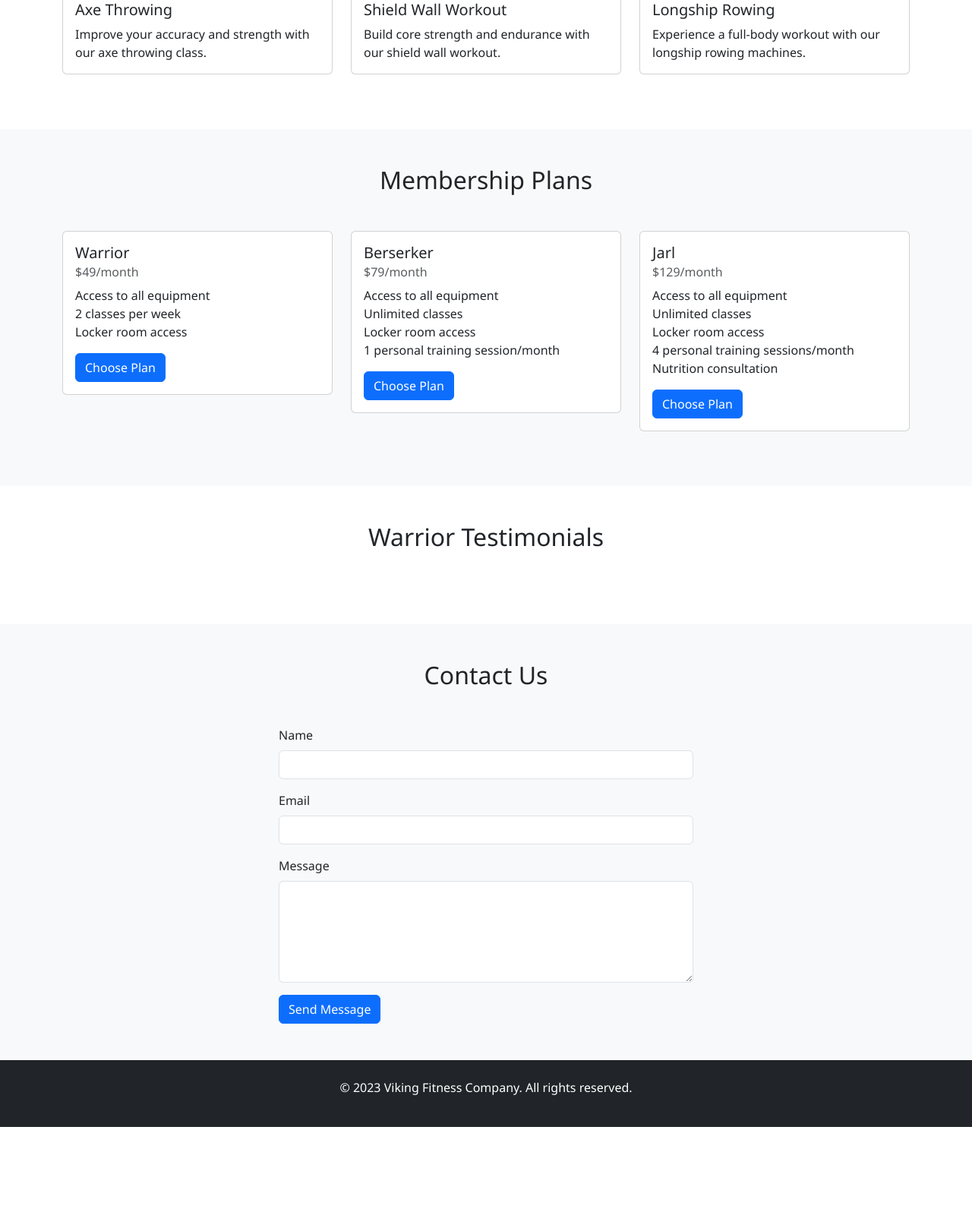
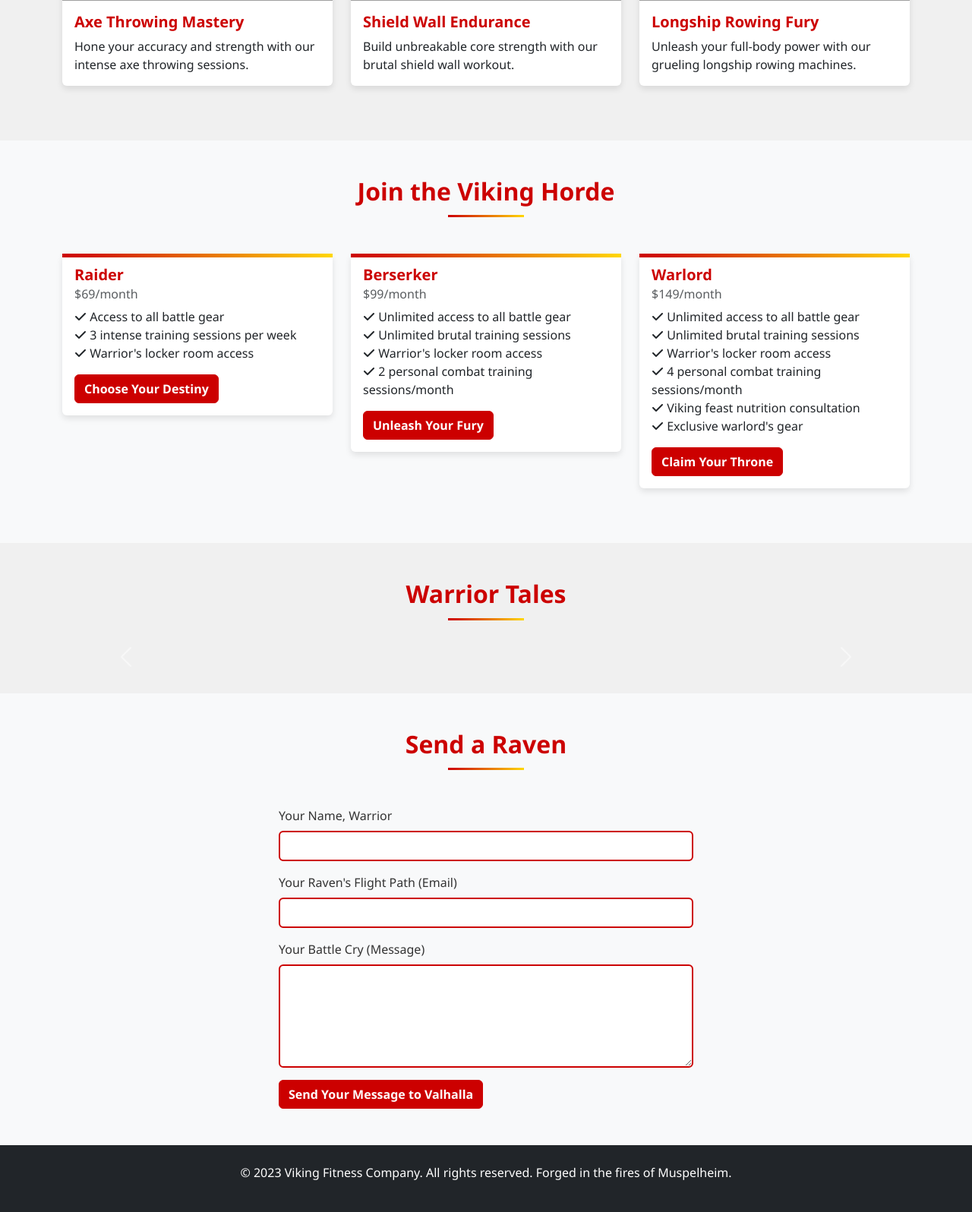
Before and after one commit to Caffeine-Gallery/valhalla-gains-0192d3b40f9b, a website built with Vite: page frontend/index.html in a window 1280 px wide. Shown: the part 977-2573 px from the top of the page at 76% size. Before the commit the page ends 2461 px from the top, so only its background shows below. Built offline with nearby package versions, Linux system fonts and the light colour scheme; grey boxes are pictures that could not be loaded; what @dfinity/agent would draw is missing.

Commit message:
0192d3b7-a45d-7118-be68-3b0217d22767

```diff
--- a/frontend/index.css
+++ b/frontend/index.css
@@ -1,5 +1,26 @@
 body {
     font-family: 'Segoe UI', Tahoma, Geneva, Verdana, sans-serif;
+    background-color: #f0f0f0;
+    color: #333;
+}
+
+.navbar {
+    background-color: #1a1a1a !important;
+}
+
+.navbar-brand {
+    font-weight: bold;
+    font-size: 1.5rem;
+    color: #ffd700 !important;
+}
+
+.nav-link {
+    color: #ffffff !important;
+    font-weight: bold;
+}
+
+.nav-link:hover {
+    color: #ffd700 !important;
 }
 
 .hero {
@@ -19,7 +40,7 @@ body {
     left: 0;
     right: 0;
     bottom: 0;
-    background: rgba(0, 0, 0, 0.5);
+    background: rgba(0, 0, 0, 0.6);
 }
 
 .hero .container {
@@ -40,17 +61,30 @@ body {
     text-shadow: 1px 1px 2px rgba(0, 0, 0, 0.5);
 }
 
-.navbar-brand {
+.btn-primary {
+    background-color: #cc0000;
+    border-color: #cc0000;
     font-weight: bold;
-    font-size: 1.5rem;
+}
+
+.btn-primary:hover {
+    background-color: #990000;
+    border-color: #990000;
 }
 
 .card {
     transition: transform 0.3s;
+    border: none;
+    box-shadow: 0 4px 8px rgba(0,0,0,0.1);
 }
 
 .card:hover {
     transform: translateY(-5px);
+}
+
+.card-title {
+    color: #cc0000;
+    font-weight: bold;
 }
 
 #loadingSpinner {
@@ -59,6 +93,11 @@ body {
     left: 50%;
     transform: translate(-50%, -50%);
     z-index: 9999;
+}
+
+footer {
+    background-color: #1a1a1a !important;
+    color: #ffd700 !important;
 }
 
 @media (max-width: 768px) {
@@ -70,3 +109,42 @@ body {
         font-size: 1.2rem;
     }
 }
+
+/* Viking-inspired decorative elements */
+.card::before {
+    content: '';
+    position: absolute;
+    top: 0;
+    left: 0;
+    right: 0;
+    height: 5px;
+    background: linear-gradient(90deg, #cc0000, #ffd700);
+}
+
+h2 {
+    position: relative;
+    padding-bottom: 15px;
+    margin-bottom: 30px;
+    color: #cc0000;
+    font-weight: bold;
+}
+
+h2::after {
+    content: '';
+    position: absolute;
+    bottom: 0;
+    left: 50%;
+    transform: translateX(-50%);
+    width: 100px;
+    height: 3px;
+    background: linear-gradient(90deg, #cc0000, #ffd700);
+}
+
+.form-control {
+    border: 2px solid #cc0000;
+}
+
+.form-control:focus {
+    border-color: #ffd700;
+    box-shadow: 0 0 0 0.2rem rgba(255, 215, 0, 0.25);
+}
--- a/frontend/index.html
+++ b/frontend/index.html
@@ -3,24 +3,25 @@
 <head>
     <meta charset="UTF-8">
     <meta name="viewport" content="width=device-width, initial-scale=1.0">
-    <title>Viking Fitness Company</title>
+    <title>Viking Fitness Company - Forge Your Warrior Body</title>
     <link href="https://cdn.jsdelivr.net/npm/bootstrap@5.3.0-alpha1/dist/css/bootstrap.min.css" rel="stylesheet">
+    <link rel="stylesheet" href="https://cdnjs.cloudflare.com/ajax/libs/font-awesome/6.1.1/css/all.min.css">
     <link rel="stylesheet" href="index.css">
 </head>
 <body>
     <nav class="navbar navbar-expand-lg navbar-dark bg-dark">
         <div class="container">
-            <a class="navbar-brand" href="#">Viking Fitness</a>
+            <a class="navbar-brand" href="#"><i class="fas fa-hammer"></i> Viking Fitness</a>
             <button class="navbar-toggler" type="button" data-bs-toggle="collapse" data-bs-target="#navbarNav" aria-controls="navbarNav" aria-expanded="false" aria-label="Toggle navigation">
                 <span class="navbar-toggler-icon"></span>
             </button>
             <div class="collapse navbar-collapse" id="navbarNav">
                 <ul class="navbar-nav ms-auto">
                     <li class="nav-item"><a class="nav-link" href="#home">Home</a></li>
-                    <li class="nav-item"><a class="nav-link" href="#classes">Classes</a></li>
-                    <li class="nav-item"><a class="nav-link" href="#membership">Membership</a></li>
-                    <li class="nav-item"><a class="nav-link" href="#testimonials">Testimonials</a></li>
-                    <li class="nav-item"><a class="nav-link" href="#contact">Contact</a></li>
+                    <li class="nav-item"><a class="nav-link" href="#classes">Battle Training</a></li>
+                    <li class="nav-item"><a class="nav-link" href="#membership">Join the Horde</a></li>
+                    <li class="nav-item"><a class="nav-link" href="#testimonials">Warrior Tales</a></li>
+                    <li class="nav-item"><a class="nav-link" href="#contact">Send a Raven</a></li>
                 </ul>
             </div>
         </div>
@@ -28,22 +29,22 @@
 
     <header id="home" class="hero">
         <div class="container text-center">
-            <h1>Unleash Your Inner Viking</h1>
-            <p>Join Viking Fitness Company and conquer your fitness goals!</p>
-            <a href="#membership" class="btn btn-primary btn-lg">Join Now</a>
+            <h1>Forge Your Warrior Body</h1>
+            <p>Join Viking Fitness Company and conquer your limits!</p>
+            <a href="#membership" class="btn btn-primary btn-lg">Enlist Now</a>
         </div>
     </header>
 
     <section id="classes" class="py-5">
         <div class="container">
-            <h2 class="text-center mb-5">Our Viking-Inspired Classes</h2>
+            <h2 class="text-center mb-5">Our Viking Battle Training</h2>
             <div class="row">
                 <div class="col-md-4 mb-4">
                     <div class="card">
                         <img src="https://images.unsplash.com/photo-1534438327276-14e5300c3a48?ixlib=rb-4.0.3&ixid=MnwxMjA3fDB8MHxwaG90by1wYWdlfHx8fGVufDB8fHx8&auto=format&fit=crop&w=1470&q=80" class="card-img-top" alt="Axe Throwing">
                         <div class="card-body">
-                            <h5 class="card-title">Axe Throwing</h5>
-                            <p class="card-text">Improve your accuracy and strength with our axe throwing class.</p>
+                            <h5 class="card-title">Axe Throwing Mastery</h5>
+                            <p class="card-text">Hone your accuracy and strength with our intense axe throwing sessions.</p>
                         </div>
                     </div>
                 </div>
@@ -51,8 +52,8 @@
                     <div class="card">
                         <img src="https://images.unsplash.com/photo-1526506118085-60ce8714f8c5?ixlib=rb-4.0.3&ixid=MnwxMjA3fDB8MHxwaG90by1wYWdlfHx8fGVufDB8fHx8&auto=format&fit=crop&w=687&q=80" class="card-img-top" alt="Shield Wall Workout">
                         <div class="card-body">
-                            <h5 class="card-title">Shield Wall Workout</h5>
-                            <p class="card-text">Build core strength and endurance with our shield wall workout.</p>
+                            <h5 class="card-title">Shield Wall Endurance</h5>
+                            <p class="card-text">Build unbreakable core strength with our brutal shield wall workout.</p>
                         </div>
                     </div>
                 </div>
@@ -60,8 +61,8 @@
                     <div class="card">
                         <img src="https://images.unsplash.com/photo-1517963879433-6ad2b056d712?ixlib=rb-4.0.3&ixid=MnwxMjA3fDB8MHxwaG90by1wYWdlfHx8fGVufDB8fHx8&auto=format&fit=crop&w=1470&q=80" class="card-img-top" alt="Longship Rowing">
                         <div class="card-body">
-                            <h5 class="card-title">Longship Rowing</h5>
-                            <p class="card-text">Experience a full-body workout with our longship rowing machines.</p>
+                            <h5 class="card-title">Longship Rowing Fury</h5>
+                            <p class="card-text">Unleash your full-body power with our grueling longship rowing machines.</p>
                         </div>
                     </div>
                 </div>
@@ -71,19 +72,19 @@
 
     <section id="membership" class="py-5 bg-light">
         <div class="container">
-            <h2 class="text-center mb-5">Membership Plans</h2>
+            <h2 class="text-center mb-5">Join the Viking Horde</h2>
             <div class="row">
                 <div class="col-md-4 mb-4">
                     <div class="card">
                         <div class="card-body">
-                            <h5 class="card-title">Warrior</h5>
-                            <h6 class="card-subtitle mb-2 text-muted">$49/month</h6>
+                            <h5 class="card-title">Raider</h5>
+                            <h6 class="card-subtitle mb-2 text-muted">$69/month</h6>
                             <ul class="list-unstyled">
-                                <li>Access to all equipment</li>
-                                <li>2 classes per week</li>
-                                <li>Locker room access</li>
+                                <li><i class="fas fa-check"></i> Access to all battle gear</li>
+                                <li><i class="fas fa-check"></i> 3 intense training sessions per week</li>
+                                <li><i class="fas fa-check"></i> Warrior's locker room access</li>
                             </ul>
-                            <a href="#" class="btn btn-primary">Choose Plan</a>
+                            <a href="#" class="btn btn-primary">Choose Your Destiny</a>
                         </div>
                     </div>
                 </div>
@@ -91,30 +92,31 @@
                     <div class="card">
                         <div class="card-body">
                             <h5 class="card-title">Berserker</h5>
-                            <h6 class="card-subtitle mb-2 text-muted">$79/month</h6>
+                            <h6 class="card-subtitle mb-2 text-muted">$99/month</h6>
                             <ul class="list-unstyled">
-                                <li>Access to all equipment</li>
-                                <li>Unlimited classes</li>
-                                <li>Locker room access</li>
-                                <li>1 personal training session/month</li>
+                                <li><i class="fas fa-check"></i> Unlimited access to all battle gear</li>
+                                <li><i class="fas fa-check"></i> Unlimited brutal training sessions</li>
+                                <li><i class="fas fa-check"></i> Warrior's locker room access</li>
+                                <li><i class="fas fa-check"></i> 2 personal combat training sessions/month</li>
                             </ul>
-                            <a href="#" class="btn btn-primary">Choose Plan</a>
+                            <a href="#" class="btn btn-primary">Unleash Your Fury</a>
                         </div>
                     </div>
                 </div>
                 <div class="col-md-4 mb-4">
                     <div class="card">
                         <div class="card-body">
-                            <h5 class="card-title">Jarl</h5>
-                            <h6 class="card-subtitle mb-2 text-muted">$129/month</h6>
+                            <h5 class="card-title">Warlord</h5>
+                            <h6 class="card-subtitle mb-2 text-muted">$149/month</h6>
                             <ul class="list-unstyled">
-                                <li>Access to all equipment</li>
-                                <li>Unlimited classes</li>
-                                <li>Locker room access</li>
-                                <li>4 personal training sessions/month</li>
-                                <li>Nutrition consultation</li>
+                                <li><i class="fas fa-check"></i> Unlimited access to all battle gear</li>
+                                <li><i class="fas fa-check"></i> Unlimited brutal training sessions</li>
+                                <li><i class="fas fa-check"></i> Warrior's locker room access</li>
+                                <li><i class="fas fa-check"></i> 4 personal combat training sessions/month</li>
+                                <li><i class="fas fa-check"></i> Viking feast nutrition consultation</li>
+                                <li><i class="fas fa-check"></i> Exclusive warlord's gear</li>
                             </ul>
-                            <a href="#" class="btn btn-primary">Choose Plan</a>
+                            <a href="#" class="btn btn-primary">Claim Your Throne</a>
                         </div>
                     </div>
                 </div>
@@ -124,7 +126,7 @@
 
     <section id="testimonials" class="py-5">
         <div class="container">
-            <h2 class="text-center mb-5">Warrior Testimonials</h2>
+            <h2 class="text-center mb-5">Warrior Tales</h2>
             <div id="testimonialCarousel" class="carousel slide" data-bs-ride="carousel">
                 <div class="carousel-inner">
                     <!-- Testimonials will be dynamically added here -->
@@ -143,23 +145,23 @@
 
     <section id="contact" class="py-5 bg-light">
         <div class="container">
-            <h2 class="text-center mb-5">Contact Us</h2>
+            <h2 class="text-center mb-5">Send a Raven</h2>
             <div class="row justify-content-center">
                 <div class="col-md-6">
                     <form id="contactForm">
                         <div class="mb-3">
-                            <label for="name" class="form-label">Name</label>
+                            <label for="name" class="form-label">Your Name, Warrior</label>
                             <input type="text" class="form-control" id="name" required>
                         </div>
                         <div class="mb-3">
-                            <label for="email" class="form-label">Email</label>
+                            <label for="email" class="form-label">Your Raven's Flight Path (Email)</label>
                             <input type="email" class="form-control" id="email" required>
                         </div>
                         <div class="mb-3">
-                            <label for="message" class="form-label">Message</label>
+                            <label for="message" class="form-label">Your Battle Cry (Message)</label>
                             <textarea class="form-control" id="message" rows="5" required></textarea>
                         </div>
-                        <button type="submit" class="btn btn-primary">Send Message</button>
+                        <button type="submit" class="btn btn-primary">Send Your Message to Valhalla</button>
                     </form>
                 </div>
             </div>
@@ -168,7 +170,7 @@
 
     <footer class="bg-dark text-white py-4">
         <div class="container text-center">
-            <p>&copy; 2023 Viking Fitness Company. All rights reserved.</p>
+            <p>&copy; 2023 Viking Fitness Company. All rights reserved. Forged in the fires of Muspelheim.</p>
         </div>
     </footer>
 
--- a/frontend/index.js
+++ b/frontend/index.js
@@ -24,11 +24,11 @@ document.addEventListener('DOMContentLoaded', async () => {
 
         try {
             await backend.submitContactForm(name, email, message);
-            alert('Thank you for your message. We will get back to you soon!');
+            alert('Your battle cry has been heard! We shall respond soon, warrior!');
             contactForm.reset();
         } catch (error) {
             console.error('Error submitting contact form:', error);
-            alert('There was an error submitting your message. Please try again later.');
+            alert('By Odin\'s beard! There was an error sending your message. Please try again later.');
         } finally {
             loadingSpinner.style.display = 'none';
         }
@@ -43,7 +43,7 @@ document.addEventListener('DOMContentLoaded', async () => {
                             <div class="card">
                                 <div class="card-body">
                                     <p class="card-text">"${testimonial.content}"</p>
-                                    <p class="card-text"><small class="text-muted">- ${testimonial.author}</small></p>
+                                    <p class="card-text"><small class="text-muted">- ${testimonial.author}, ${testimonial.title}</small></p>
                                 </div>
                             </div>
                         </div>
--- a/src/declarations/backend/backend.did.d.ts
+++ b/src/declarations/backend/backend.did.d.ts
@@ -2,7 +2,11 @@ import type { Principal } from '@dfinity/principal';
 import type { ActorMethod } from '@dfinity/agent';
 import type { IDL } from '@dfinity/candid';
 
-export interface Testimonial { 'content' : string, 'author' : string }
+export interface Testimonial {
+  'title' : string,
+  'content' : string,
+  'author' : string,
+}
 export interface _SERVICE {
   'getTestimonials' : ActorMethod<[], Array<Testimonial>>,
   'submitContactForm' : ActorMethod<[string, string, string], undefined>,
--- a/src/declarations/backend/backend.did.js
+++ b/src/declarations/backend/backend.did.js
@@ -1,5 +1,9 @@
 export const idlFactory = ({ IDL }) => {
-  const Testimonial = IDL.Record({ 'content' : IDL.Text, 'author' : IDL.Text });
+  const Testimonial = IDL.Record({
+    'title' : IDL.Text,
+    'content' : IDL.Text,
+    'author' : IDL.Text,
+  });
   return IDL.Service({
     'getTestimonials' : IDL.Func([], [IDL.Vec(Testimonial)], ['query']),
     'submitContactForm' : IDL.Func([IDL.Text, IDL.Text, IDL.Text], [], []),
```
Also changed, not shown: 2 other files.
